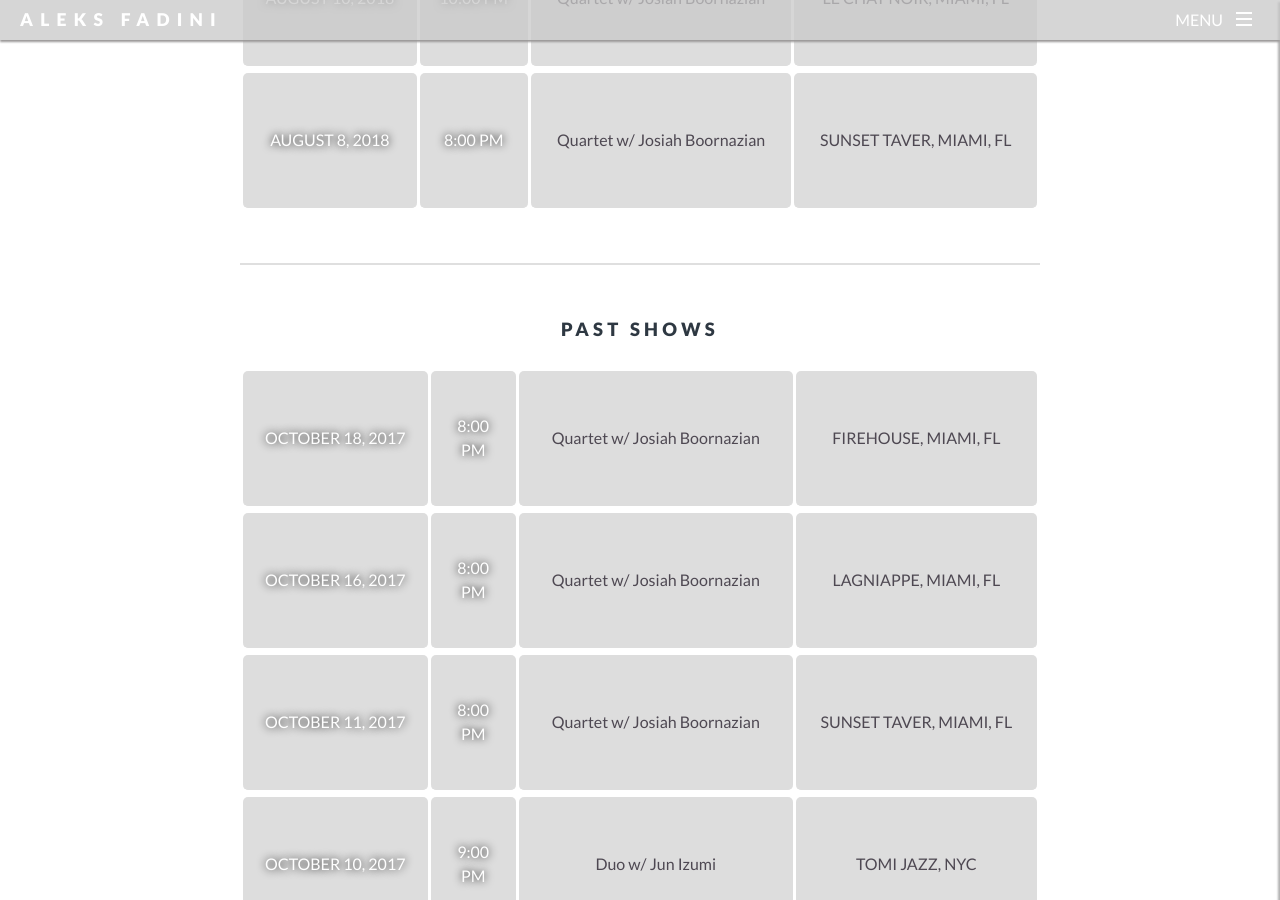
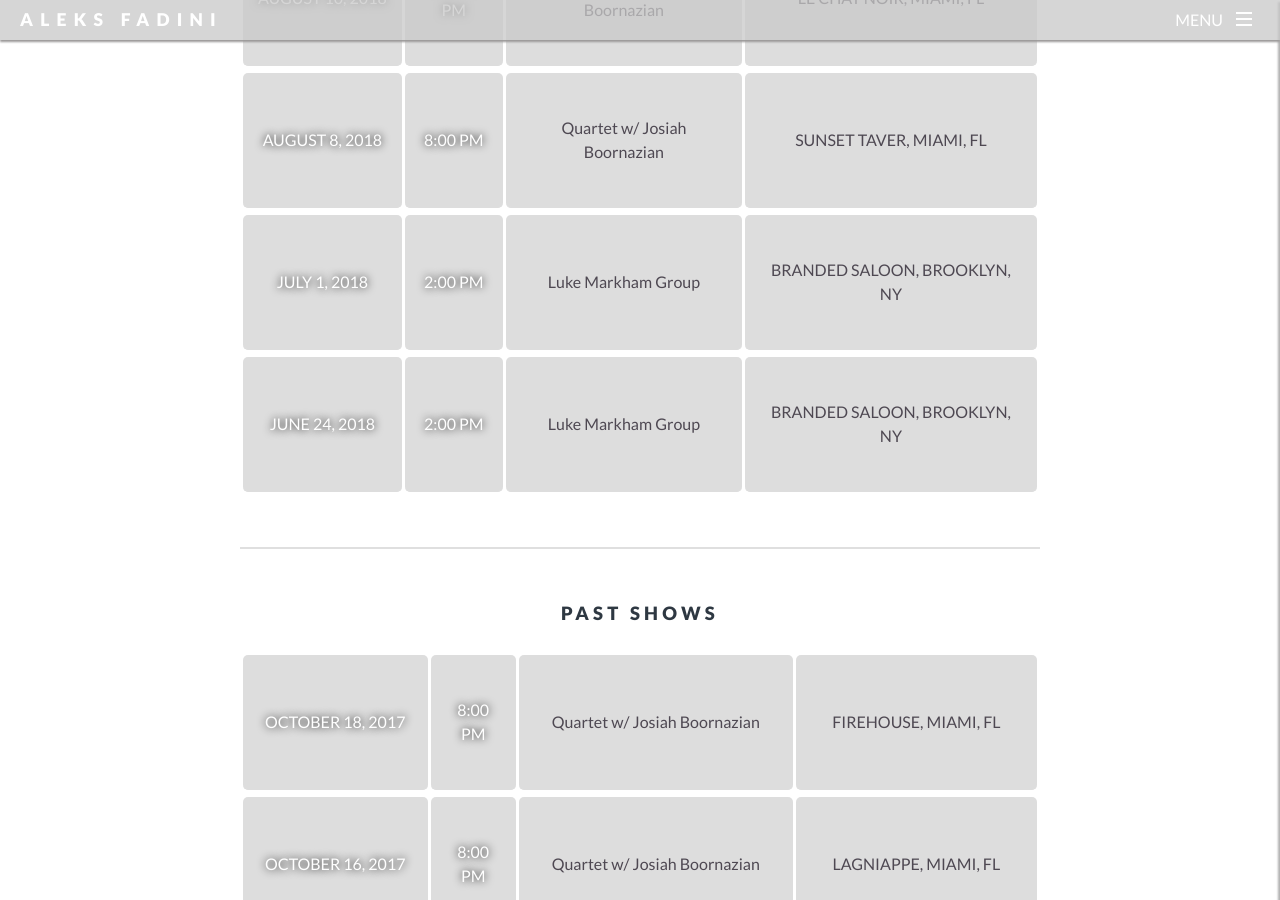
Before and after one commit to aleksfadini/Jekyll-aleksfadini, a Jekyll site: the page built from shows.html, in a window 1280 px wide and 900 px high, scrolled down 1015 px. Built offline with Jekyll 4.4.1, drawn with Linux system fonts in a browser that asks for light colours.

Commit message:
new gigs again

```diff
--- a/_data/gigs.yml
+++ b/_data/gigs.yml
@@ -12,6 +12,16 @@
   time: "20:00"
   name: Quartet w/ Josiah Boornazian
   location: Sunset Taver, Miami, FL
+
+- date: 07/01/2018
+  time: "14:00"
+  name: Luke Markham Group
+  location: Branded Saloon, Brooklyn, NY
+
+- date: 06/24/2018
+  time: "14:00"
+  name: Luke Markham Group
+  location: Branded Saloon, Brooklyn, NY
 
 - date: 10/18/2017
   time: "20:00"
```
